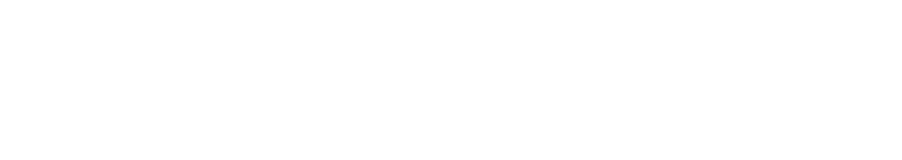
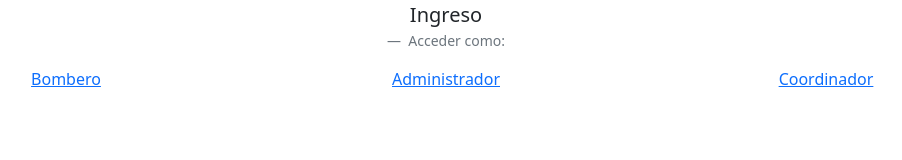
Before and after one commit to aailum/TP-Dise-oSistemas, a plain HTML site: page index.html in a window 1280 px wide. Shown: the whole page, without its empty margins (194-1096 px from the left). Drawn offline with nearby package versions, Linux system fonts and the light colour scheme.

Commit message:
más cosas

```diff
--- a/index.html
+++ b/index.html
@@ -8,6 +8,33 @@
 </head>
 <body>
 
+    <figure class="text-center">
+        <blockquote class="blockquote">
+          <p>Ingreso</p>
+        </blockquote>
+        <figcaption class="blockquote-footer">
+          Acceder como:
+        </figcaption>
+    </figure>
+
+
+    <div class="container text-center">
+        <div class="row">
+          <div class="col">
+            <a href="bombero.html">Bombero</a>
+          </div>
+          <div class="col">
+            <a href="admin.html">Administrador</a>
+          </div>
+          <div class="col">
+            <a href="coordinador.html">Coordinador</a>
+          </div>
+        </div>
+      </div>
+
+
+
+
     <script src="https://cdn.jsdelivr.net/npm/bootstrap@5.3.3/dist/js/bootstrap.bundle.min.js" integrity="sha384-YvpcrYf0tY3lHB60NNkmXc5s9fDVZLESaAA55NDzOxhy9GkcIdslK1eN7N6jIeHz" crossorigin="anonymous"></script>
 </body>
 </html>
```
Also changed, not shown: admin.html (added, +11 -0 lines), bombero.html (added, +11 -0 lines), coordinador.html (added, +11 -0 lines).
